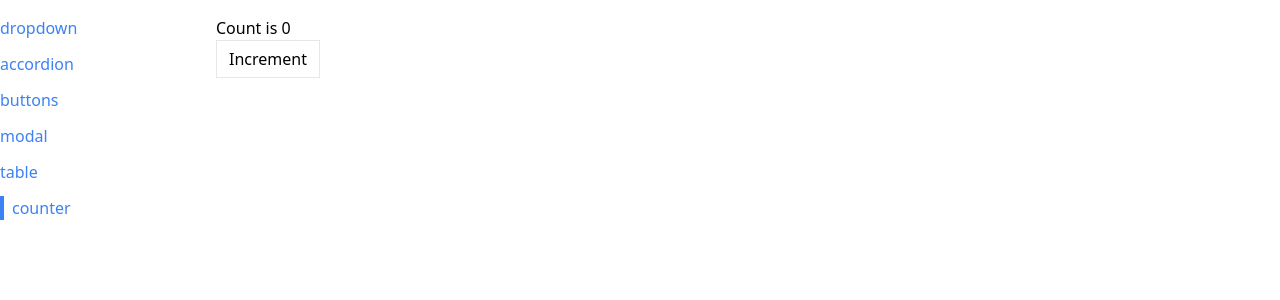
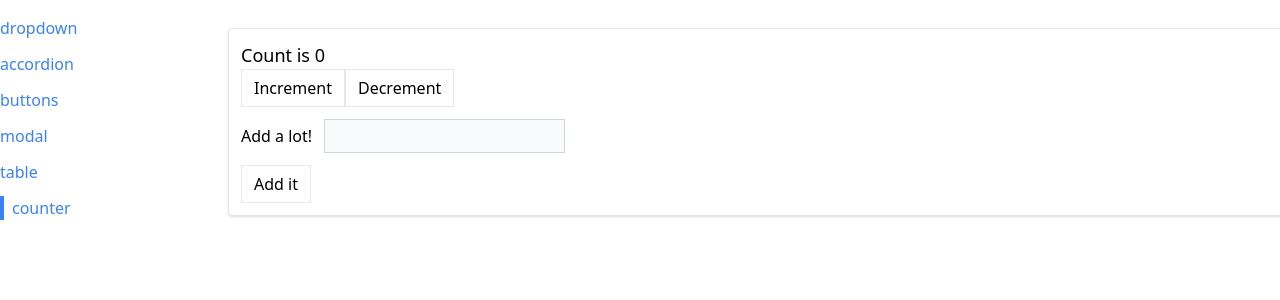
Before and after one commit to eidabdirahman/components, a React (Create React App) app: page /counter in a window 1280 px wide. Shown: the top 300 px of the page. Built offline with nearby package versions, Linux system fonts and the light colour scheme.

Commit message:
table updated

```diff
--- a/src/components/Table.js
+++ b/src/components/Table.js
@@ -8,9 +8,9 @@
         return <th key={column.label}>{column.label}</th>;
     });
 
-    const renderedRows = data.map((rowData) => {
-        const renderedCells = Config.map((column) => (
-            <td className="p-2" key={column.label}>{column.render(rowData)}</td>
+    const renderedRows = data.map((rowData, rowIndex) => {
+        const renderedCells = Config.map((column, colIndex) => (
+            <td className="p-2" key={`${column.label}-${rowIndex}`}>{column.render(rowData)}</td>
         ));
         return (
             <tr className="border-b" key={keyFn(rowData)}>
--- a/src/pages/CounterPage.js
+++ b/src/pages/CounterPage.js
@@ -1,17 +1,49 @@
-import Button from "../components/Button"
-import useCouter from "../hooks/use-Counter"
+import { useState } from "react";
+import Button from "../components/Button";
+import Panel from '../components/Panel';
 
+function CounterPage({ initialCounter }) {
+    const [count, setCount] = useState(initialCounter);
+    const [valueToAdd, setValueToAdd] = useState(0);
 
-function CounterPage({initialCounter}){
+    const increment = () => {
+        setCount(count + 1);
+    };
 
-    const {Increment, Count} = useCouter(initialCounter);
+    const decrement = () => {
+        setCount(count - 1);
+    };
+
+    const handleChange = (event) => {
+        const value = parseInt(event.target.value) || 0;
+        setValueToAdd(value);
+    };
+
+    const handleSubmit = (event) => {
+        event.preventDefault();
+        setCount(count + valueToAdd);
+        setValueToAdd(0);
+    };
 
     return (
-        <div>
-            <h1>Count is {Count}</h1>
-            <Button  onClick={Increment}>Increment</Button>
-        </div>
-    )
+        <Panel className="m-3">
+            <h1 className="text-lg">Count is {count}</h1>
+            <div className="flex flex-row">
+                <Button onClick={increment}>Increment</Button>
+                <Button onClick={decrement}>Decrement</Button>
+            </div>
+            <form onSubmit={handleSubmit}>
+                <label>Add a lot!</label>
+                <input
+                    type="number"
+                    value={valueToAdd || ""}
+                    onChange={handleChange}
+                    className="p-1 m-3 bg-gray-50 border border-gray-300"
+                />
+                <Button>Add it</Button>
+            </form>
+        </Panel>
+    );
 }
 
 export default CounterPage;
--- a/src/pages/TablePage.js
+++ b/src/pages/TablePage.js
@@ -1,8 +1,6 @@
-// import Table from "../components/Table";
+import SortableTable from "../components/SortableTable";
 
-import SortableTable from "../components/SortableTable";
-function TablePage (){
-
+function TablePage() {
     const fruit = [
         { name: 'orange', color: 'bg-orange-500', score: 3 },
         { name: 'apple', color: 'bg-red-500', score: 5 },
@@ -11,7 +9,7 @@
         { name: 'lemon', color: 'bg-yellow-700', score: 8 },
     ];
 
-    const   Config = [
+    const Config = [
         {
             label: 'Name',
             render: (fruit) => fruit.name,
@@ -27,21 +25,21 @@
             sortValue: (fruit) => fruit.score,
         },
         {
-          label: 'lemon',
-          render: (fruit) => fruit.score **2,
-          sortValue: (fruit) => fruit.lemon,
+            label: 'Lemon Score Squared',
+            render: (fruit) => fruit.score ** 2,
+            sortValue: (fruit) => fruit.score ** 2,
         },
     ];
 
-    const keyFn = () =>{
-        return fruit.name
+    const keyFn = (fruit) => {
+        return fruit.name; // Assuming fruit names are unique
     };
 
-    return(
+    return (
         <div className="container">
-            <SortableTable  data={fruit}  Config={Config} keyFn={keyFn}/>
+            <SortableTable data={fruit} Config={Config} keyFn={keyFn} />
         </div>
-    )
+    );
 }
 
 export default TablePage;
```
Lines whose indentation alone changed are shown as unchanged.
